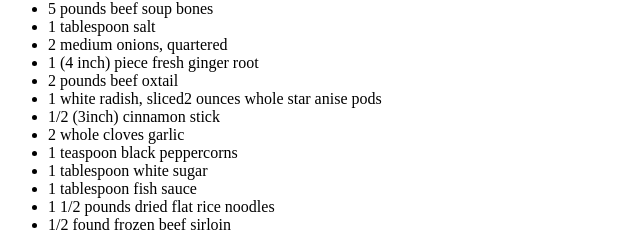
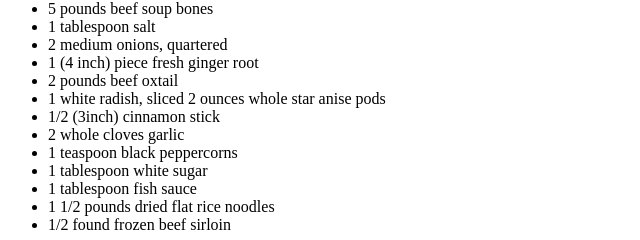
Before and after one commit to Schmoodled/odin-recipes, a plain HTML site: page recipes/pho.html in a window 1280 px wide. Shown: the part 260-500 px from the top of the page, 0-640 px from the left. Drawn offline with Linux system fonts and the light colour scheme.

Commit message:
Fix typo on pho.html

```diff
--- a/recipes/pho.html
+++ b/recipes/pho.html
@@ -19,7 +19,7 @@
            <li>2 medium onions, quartered</li>
            <li>1 (4 inch) piece fresh ginger root</li>
            <li>2 pounds beef oxtail</li>
-           <li>1 white radish, sliced2 ounces whole star anise pods</li>
+           <li>1 white radish, sliced 2 ounces whole star anise pods</li>
            <li>1/2 (3inch) cinnamon stick</li>
            <li>2 whole cloves garlic</li>
            <li>1 teaspoon black peppercorns</li>
```
